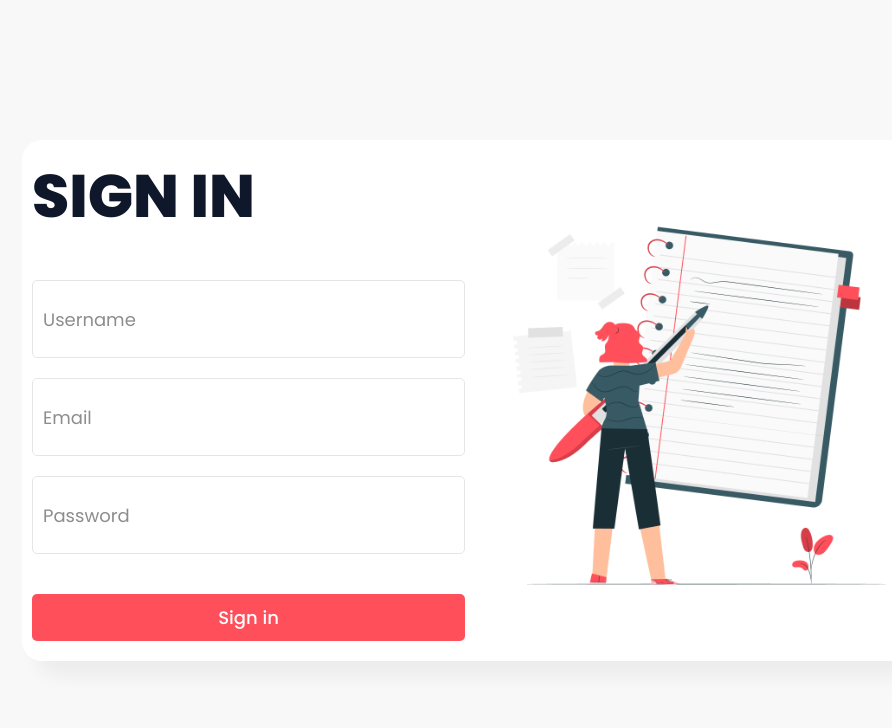
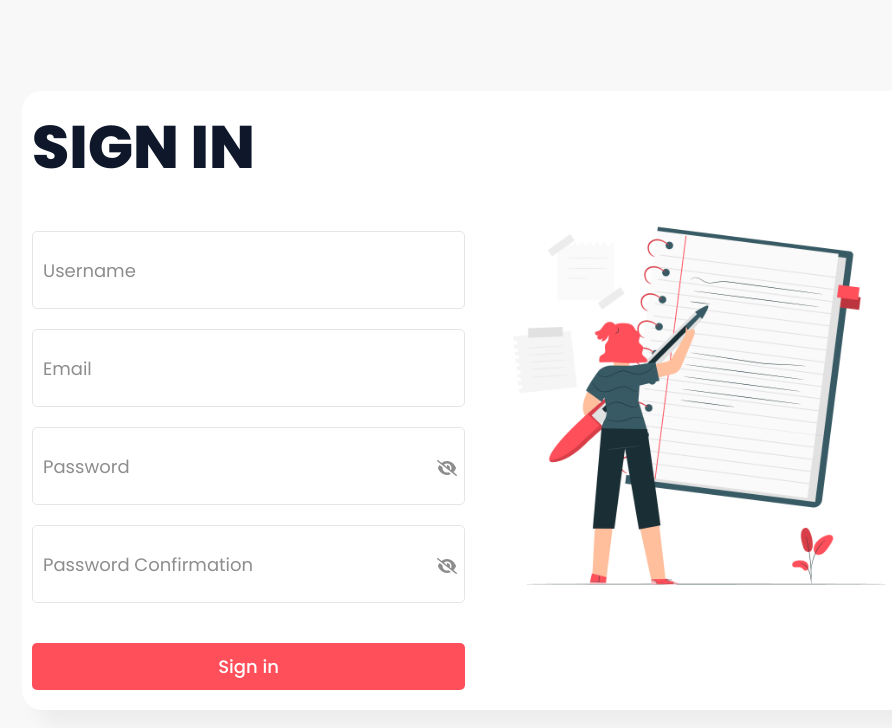
Before and after one commit to hasinaniaina/todoList, a React (Vite) app: page /signin in a window 1280 px wide. Shown: the top 728 px of the page, without its empty margins (170-1062 px from the left). Built offline with nearby package versions, Linux system fonts and the light colour scheme; no server answers.

Commit message:
Add loading in sign in, login, project, task

```diff
--- a/src/assets/css/App.css
+++ b/src/assets/css/App.css
@@ -121,6 +121,28 @@
     100% {
         opacity: 0;
     }
+}
+
+.content .right .fields-container .fields .input {
+    position: relative;
+}
+
+.content .right .fields-container .fields .input .show-password-icon {
+    position: absolute;
+    top: 40px;
+    right: 7px;
+    z-index: 5;
+    transform: translate(0, -50%);
+    color: #8d8d8d;
+}
+
+.content .right .fields-container .fields .input .show-password-icon svg {
+    display: none;
+}
+
+.content .right .fields-container .fields .input .show-password-icon svg.active {
+    display: block;
+    cursor: pointer;
 }
 
 .content .right .fields-container .fields label,
@@ -428,7 +450,9 @@ input:-webkit-autofill:active {
 .dashboard .body .dashboard-content .project,
 .task {
     width: 100%;
+    height: 100%;
     display: flex;
+    position: relative;
     flex-wrap: wrap;
     padding: 10px;
 }
@@ -872,16 +896,16 @@ th {
 }
 
 .profil-form .loading.hide {
-    animation: hideLoadingBackground 6s ease forwards;
+    animation: hideLoadingBackground 1s ease forwards;
 }
 
 @keyframes hideLoadingBackground {
     from {
-        margin-left: 0;
+        height: 100;
     }
 
     to {
-        margin-left: 100%;
+        transform: scale(0);
         opacity: 0;
     }
 }
@@ -973,6 +997,27 @@ th {
     color: #fff;
 }
 
+.signin-container .button-signin, .login-container .button-login{
+    position: relative;
+    overflow: hidden;
+}
+
+
+.signin-container .button-signin .save-loading , .login-container .button-login .save-loading {
+    background-color: rgba(248, 248, 248, 0.5);
+    position: absolute;
+    top: 50%;
+    left: 50%;
+    transform: translate(-50%, -50%);
+    border-radius: 50%;
+    z-index: 4;
+}
+
+.signin-container .button-signin .save-loading.active, .login-container .button-login .save-loading.active{
+    animation: showSaveLoading .8s ease infinite;
+
+}
+
 .modal-dialog .modal-footer .save-loading {
     background-color: #0d6efd;
 }
@@ -1003,7 +1048,7 @@ th {
     }
 
     to {
-        width: 200px;
+        width: 150%;
         height: 200px;
         opacity: 0.8;
     }
@@ -1033,7 +1078,7 @@ th {
 
 }
 
-.modal-dialog .project-form .fields .list-all-participant.active .loading {
+.modal-dialog .project-form .fields .list-all-participant.active .loading, .project .loading, .task .loading  {
     position: absolute;
     width: 100%;
     height: 100%;
@@ -1042,20 +1087,21 @@ th {
     left: 0;
     display: flex;
     align-items: center;
+    z-index: 4;
     justify-content: center;
 }
 
-.modal-dialog .project-form .fields .list-all-participant.active .loading.hide {
-    animation: hideLoadingBackground 6s ease forwards;
+.modal-dialog .project-form .fields .list-all-participant.active .loading.hide, .project .loading.hide, .task .loading.hide {
+    animation: hideLoadingBackground 1s ease forwards;
 }
 
 .modal-dialog .project-form .fields .list-all-participant.active .loading img {
     width: 40px;
 }
 
-.modal-dialog .project-form .fields .list-all-participant.active .loading.hide img {
+/* .modal-dialog .project-form .fields .list-all-participant.active .loading.hide img , .project .loading {
     animation: hideLoading 10s ease forwards;
-}
+} */
 
 .modal-dialog .project-form .fields .list-all-participant ul li {
     display: flex;
--- a/src/pages/login.tsx
+++ b/src/pages/login.tsx
@@ -3,9 +3,15 @@ import { FocusEvent, FormEvent, createRef, useEffect, useState } from "react";
 import { useNavigate } from 'react-router-dom';
 import { Link } from "react-router-dom";
 import ErrorMessage from "../components/errorMessage";
+import { FontAwesomeIcon } from '@fortawesome/react-fontawesome';
+import { faEye } from '@fortawesome/free-solid-svg-icons';
+import { faEyeSlash } from '@fortawesome/free-solid-svg-icons';
 
 function Login() {
-  const server_domain   = import.meta.env.VITE_REACT_SERVER_DOMAIN;
+  const server_domain = import.meta.env.VITE_REACT_SERVER_DOMAIN;
+
+  const initializeIsEyeShow =  [false, true]
+
   const navigate = useNavigate();
   axios.defaults.withCredentials = true;
 
@@ -24,6 +30,8 @@ function Login() {
   const [errorMessage, setErrorMessage] = useState<string>("");
   const [isError, setIsError] = useState<boolean>(false);
   const [rememberMe, setRememberMe] = useState<boolean>(false);
+  const [isEyeIconShow, setIsEyeIconShow] = useState<Array<boolean>>(initializeIsEyeShow);
+  const [btnSaveLoading, setBtnSaveLoading] = useState<string>("");
 
 
 
@@ -53,11 +61,13 @@ function Login() {
 
   const login = (e: FormEvent<HTMLButtonElement>) => {
     e.preventDefault();
-    const userDatas = axios.post(server_domain + "/login", {user:userValues, remember: rememberMe});
-
+    const userDatas = axios.post(server_domain + "/login", { user: userValues, remember: rememberMe });
+    setBtnSaveLoading("active");
     userDatas.then((result) => {
       const userId = result.data.user._id;
       const rememberMe = result.data.rememberMe;
+
+      setTimeout(() => {
         if (userId) {
           if (rememberMe) {
             sessionStorage.setItem('userId', userId);
@@ -68,6 +78,10 @@ function Login() {
           setIsError(true);
           setErrorMessage("Credential not valid...");
         }
+
+        setBtnSaveLoading("");
+
+      },1000);
     });
   }
 
@@ -113,6 +127,23 @@ function Login() {
   }
 
 
+  const changeEyeShowing = (index: number) => {
+    let tmp = [];
+
+    const passowrd_field = document.getElementById('password');
+    if (index == 0) {
+        tmp[0] = false;
+        tmp[1] = true;
+        passowrd_field?.setAttribute('type', 'password');
+    } else {
+        tmp[0] = true;
+        tmp[1] = false;
+        passowrd_field?.setAttribute('type', '');
+    }
+
+    setIsEyeIconShow(tmp);
+
+}
 
 
   return (
@@ -128,7 +159,7 @@ function Login() {
             <h2 className="Login-title">Login</h2>
           </div>
           <div className="fields-container mt-5">
-            <ErrorMessage message={errorMessage} isError={isError}/>
+            <ErrorMessage message={errorMessage} isError={isError} />
             <form action="">
               <div className="fields">
                 <label ref={email_label_ref} htmlFor="email" className="label-animated">Email</label>
@@ -141,16 +172,23 @@ function Login() {
                 <label ref={password_label_ref} htmlFor="password" className="label-animated">Password</label>
                 <div className="input">
                   <input type="password" name="password" id="password" onChange={catchUserInfo} className="password" onFocus={(e) => increaseTopOfLabel(e)} onBlur={(e) => decreaseTopOfLabel(e)} />
+                  <div className="show-password-icon">
+                    <FontAwesomeIcon icon={faEye} className={(isEyeIconShow[0]) ? "active" : ""} onClick={() => changeEyeShowing(0)} />
+                    <FontAwesomeIcon icon={faEyeSlash} className={(isEyeIconShow[1]) ? "active" : ""} onClick={() => changeEyeShowing(1)} />
+                  </div>
                 </div>
 
                 <div ref={password_field_tmp_ref} className="fields-tmp"></div>
               </div>
               <div className="remember-me">
-                <input type="checkbox" name="remember" id="remember-me" onClick={checkRememberMe}/>
+                <input type="checkbox" name="remember" id="remember-me" onClick={checkRememberMe} />
                 <span>Remember me</span>
               </div>
               <div className="button-login">
-                <button onClick={login}>Login</button>
+                <button onClick={login}>
+                  Login
+                  <div className={"save-loading " + btnSaveLoading}></div>
+                </button>
               </div>
               <div className="dont-have-account mt-5">
                 <Link to="/Signin" className="text-slate-400	">Don't have an account? Sign In.</Link>
--- a/src/pages/signin.tsx
+++ b/src/pages/signin.tsx
@@ -2,16 +2,25 @@ import { createRef, FocusEvent, FormEvent, useState } from 'react';
 import { useNavigate } from 'react-router-dom';
 import axios from 'axios';
 import ErrorMessage from '../components/errorMessage';
+import { FontAwesomeIcon } from '@fortawesome/react-fontawesome';
+import { faEye } from '@fortawesome/free-solid-svg-icons';
+import { faEyeSlash } from '@fortawesome/free-solid-svg-icons';
 
 function Signin() {
+    const server_domain = import.meta.env.VITE_REACT_SERVER_DOMAIN;
 
-    const server_domain   = import.meta.env.VITE_REACT_SERVER_DOMAIN;
+    const initializeIsEyeShow = {
+        password: [false, true],
+        passwordConfirmation: [false, true]
+    }
 
     const username_label_ref = createRef<HTMLLabelElement>();
     const email_label_ref = createRef<HTMLLabelElement>();
     const password_label_ref = createRef<HTMLLabelElement>();
+    const password_confirmation_label_ref = createRef<HTMLLabelElement>();
     const email_field_tmp_ref = createRef<HTMLDivElement>();
     const password_field_tmp_ref = createRef<HTMLDivElement>();
+    const password_confirmation_field_tmp_ref = createRef<HTMLDivElement>();
     const username_field_tmp_ref = createRef<HTMLDivElement>();
 
     const [userValues, setUserValues] = useState<Record<string, string>>({
@@ -21,8 +30,11 @@ function Signin() {
     });
 
     const [errorMessage, setErrorMessage] = useState<string>("");
-    const [isError, setIsError]           = useState<boolean>(false);
+    const [isError, setIsError] = useState<boolean>(false);
     const [passwordInfo, setPasswordInfo] = useState<boolean>(false);
+    const [passwordConfirmation, setPasswordConfirmation] = useState<string>("");
+    const [isEyeIconShow, setIsEyeIconShow] = useState<Record<string, Array<boolean>>>(initializeIsEyeShow);
+    const [btnSaveLoading, setBtnSaveLoading] = useState<string>("");
     const navigate = useNavigate()
 
 
@@ -46,24 +58,39 @@ function Signin() {
             errorMessage = "Email is not valid";
         } else if (userValues.password.length < 8) {
             errorMessage = "Password should equal or higher than 8 letters";
+        } else if (passwordConfirmation != userValues.password) {
+            errorMessage = "Password does not match";
         }
 
         if (errorMessage.length > 0) {
             setIsError(true);
             setErrorMessage(errorMessage);
-        } else {
-            postUserData(userValues);
+            return false;
         }
+
+
+        postUserData(userValues);
+
 
     }
 
     async function postUserData(datas: Object,) {
         try {
-            const res = await axios.post(server_domain + "/signin", {user: datas});
+            const res = await axios.post(server_domain + "/signin", { user: datas });
 
             if (res.data == "Success") {
-                navigate('/Login');
-            }else if (res.data == "Email registered"){
+                setBtnSaveLoading("active");
+                setTimeout(() => {
+                    const userDatas = axios.post(server_domain + "/login", { user: userValues, remember: false });
+                    userDatas.then((result) => {
+                        const userId = result.data.user._id;
+                        if (userId) {
+                            navigate('/project');
+                            setBtnSaveLoading("");
+                        }
+                    });
+                }, 2000);
+            } else if (res.data == "Email registered") {
                 setIsError(true);
                 setErrorMessage("Email already saved...");
             } else {
@@ -85,13 +112,16 @@ function Signin() {
         if (input_focused_class.includes("email")) {
             email_label_ref.current?.classList.add('active');
             email_field_tmp_ref.current?.classList.add('active');
-        } else if (input_focused_class.includes("password")) {
+        } else if (input_focused_class.includes("username")) {
+            username_label_ref.current?.classList.add('active');
+            username_field_tmp_ref.current?.classList.add('active');
+        } else if (input_focused_class.includes('passwordConfirmation')) {
+            password_confirmation_label_ref.current?.classList.add('active');
+            password_confirmation_field_tmp_ref.current?.classList.add('active');
+        } else {
+            setPasswordInfo(true);
             password_label_ref.current?.classList.add('active');
             password_field_tmp_ref.current?.classList.add('active');
-            setPasswordInfo(true);
-        } else {
-            username_label_ref.current?.classList.add('active');
-            username_field_tmp_ref.current?.classList.add('active');
         }
 
 
@@ -110,18 +140,44 @@ function Signin() {
                 email_label_ref.current?.classList.remove('active');
             }
             email_field_tmp_ref.current?.classList.remove('active');
-        } else if (input_blured_class.includes("password")) {
+        } else if (input_blured_class.includes("username")) {
+            if (value == "") {
+                username_label_ref.current?.classList.remove('active');
+            }
+            username_field_tmp_ref.current?.classList.remove('active');
+        } else if (input_blured_class.includes('passwordConfirmation')) {
+            if (value == "") {
+                password_confirmation_label_ref.current?.classList.remove('active');
+            }
+            password_confirmation_field_tmp_ref.current?.classList.remove('active');
+        } else {
             if (value == "") {
                 password_label_ref.current?.classList.remove('active');
             }
             password_field_tmp_ref.current?.classList.remove('active');
             setPasswordInfo(false);
+        }
+    }
+
+    const changeEyeShowing = (index: number, type_field: string) => {
+        let tmp = [];
+
+        const passowrd_field = document.getElementById(type_field);
+        if (index == 0) {
+            tmp[0] = false;
+            tmp[1] = true;
+            passowrd_field?.setAttribute('type', 'password');
         } else {
-            if (value == "") {
-                username_label_ref.current?.classList.remove('active');
-            }
-            username_field_tmp_ref.current?.classList.remove('active');
+            tmp[0] = true;
+            tmp[1] = false;
+            passowrd_field?.setAttribute('type', '');
         }
+
+        setIsEyeIconShow({
+            ...isEyeIconShow,
+            [type_field]: tmp
+        });
+
     }
 
     return (
@@ -132,7 +188,7 @@ function Signin() {
                         <h2 className="signin-title">Sign in</h2>
                     </div>
                     <div className="fields-container mt-5">
-                        <ErrorMessage message={errorMessage} isError={isError}/>
+                        <ErrorMessage message={errorMessage} isError={isError} />
                         <form>
                             <div className="fields">
                                 <label ref={username_label_ref} htmlFor="username" className="label-animated">Username</label>
@@ -144,14 +200,19 @@ function Signin() {
                             <div className="fields">
                                 <label ref={email_label_ref} htmlFor="email" className="label-animated">Email</label>
                                 <div className="input">
-                                    <input type="email" name="email" onChange={catchUserInfo}  className="email" onFocus={(e) => increaseTopOfLabel(e)} onBlur={(e) => decreaseTopOfLabel(e)} />
+                                    <input type="email" name="email" onChange={catchUserInfo} className="email" onFocus={(e) => increaseTopOfLabel(e)} onBlur={(e) => decreaseTopOfLabel(e)} />
                                 </div>
                                 <div ref={email_field_tmp_ref} className="fields-tmp"></div>
                             </div>
                             <div className="fields">
                                 <label ref={password_label_ref} htmlFor="password" className="label-animated">Password</label>
                                 <div className="input">
-                                    <input type="password" name="password" onChange={(e) => catchUserInfo(e)} className="password" onFocus={(e) => increaseTopOfLabel(e)} onBlur={(e) => decreaseTopOfLabel(e)} />
+                                    <input type="password" name="password" onChange={(e) => catchUserInfo(e)} className="password" onFocus={(e) => increaseTopOfLabel(e)} onBlur={(e) => decreaseTopOfLabel(e)} id='password' />
+
+                                    <div className="show-password-icon">
+                                        <FontAwesomeIcon icon={faEye} className={(isEyeIconShow.password[0]) ? "active" : ""} onClick={() => changeEyeShowing(0, 'password')} />
+                                        <FontAwesomeIcon icon={faEyeSlash} className={(isEyeIconShow.password[1]) ? "active" : ""} onClick={() => changeEyeShowing(1, 'password')} />
+                                    </div>
 
                                     <div className="p-4 mb-4 text-sm text-yellow-800 rounded-lg bg-yellow-50 dark:bg-gray-800 dark:text-yellow-300" role="alert" style={passwordInfo ? { display: 'block' } : { display: 'none' }}>
                                         <span className="font-medium">Info:</span> Password should equal or higher than 8 letters
@@ -159,8 +220,27 @@ function Signin() {
                                 </div>
                                 <div ref={password_field_tmp_ref} className="fields-tmp"></div>
                             </div>
+                            <div className="fields">
+                                <label ref={password_confirmation_label_ref} htmlFor="password" className="label-animated">Password Confirmation</label>
+                                <div className="input">
+                                    <input type="password" name="passwordConfirmation" onChange={(e) => setPasswordConfirmation(e.currentTarget.value)} className="passwordConfirmation" onFocus={(e) => increaseTopOfLabel(e)} onBlur={(e) => decreaseTopOfLabel(e)} autoComplete='off' id='passwordConfirmation' />
+
+                                    <div className="show-password-icon">
+                                        <FontAwesomeIcon icon={faEye} className={(isEyeIconShow.passwordConfirmation[0]) ? "active" : ""} onClick={() => changeEyeShowing(0, 'passwordConfirmation')} />
+                                        <FontAwesomeIcon icon={faEyeSlash} className={(isEyeIconShow.passwordConfirmation[1]) ? "active" : ""} onClick={() => changeEyeShowing(1, 'passwordConfirmation')} />
+                                    </div>
+
+                                    {/* <div className="p-4 mb-4 text-sm text-yellow-800 rounded-lg bg-yellow-50 dark:bg-gray-800 dark:text-yellow-300" role="alert" style={passwordInfo ? { display: 'block' } : { display: 'none' }}>
+                                        <span className="font-medium">Info:</span> Password should equal or higher than 8 letters
+                                    </div> */}
+                                </div>
+                                <div ref={password_confirmation_field_tmp_ref} className="fields-tmp"></div>
+                            </div>
                             <div className="button-signin">
-                                <button onClick={saveUserInfo}>Sign in</button>
+                                <button onClick={saveUserInfo}>
+                                    Sign in
+                                    <div className={"save-loading " + btnSaveLoading}></div>
+                                </button>
                             </div>
                         </form>
                     </div>
--- a/vite.config.ts
+++ b/vite.config.ts
@@ -7,6 +7,6 @@ export default defineConfig({
   server: {
   host: true,
   strictPort: true,
-  port: 8000,
+  port: 5173,
   },
 })
```
Also changed, not shown: src/components/partials/project.tsx (+13 -2 lines), src/components/partials/task.tsx (+9 -1 lines), src/assets/images/Walk.gif. Lines whose indentation alone changed are shown as unchanged.
